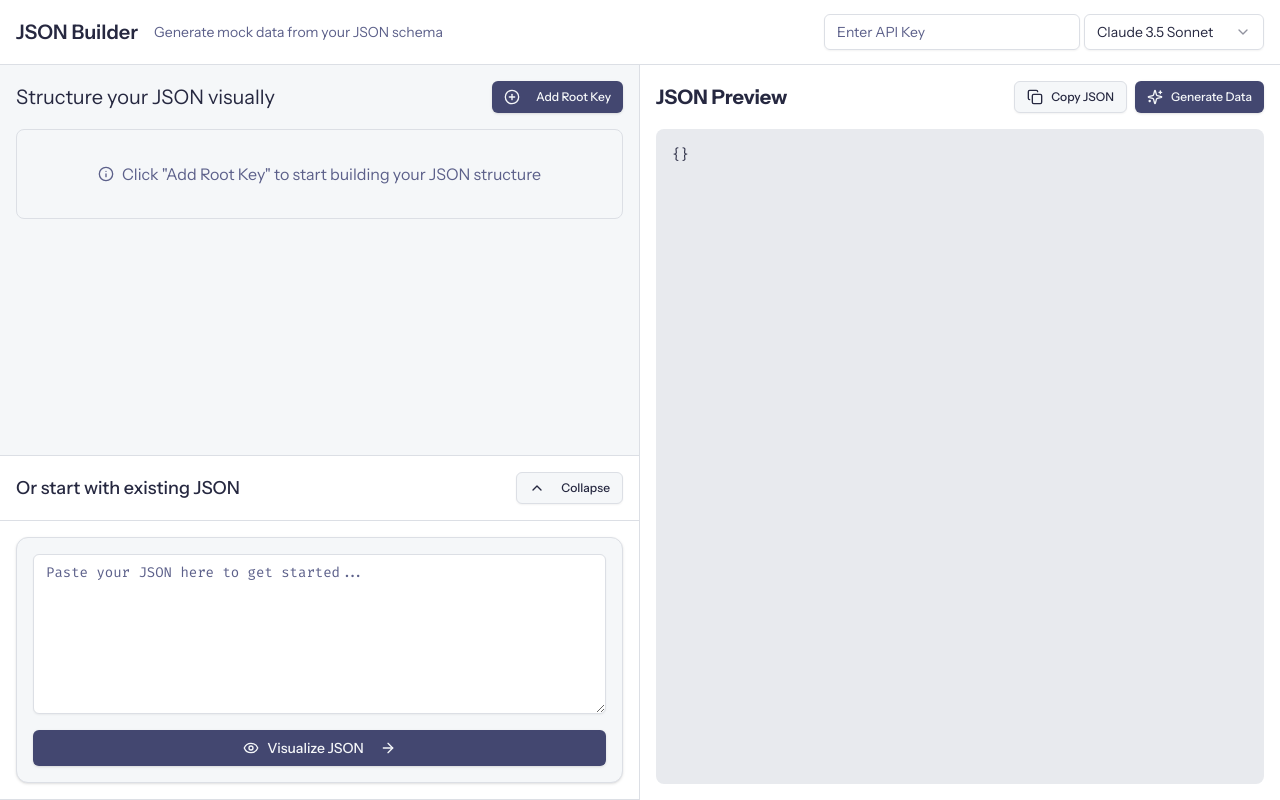
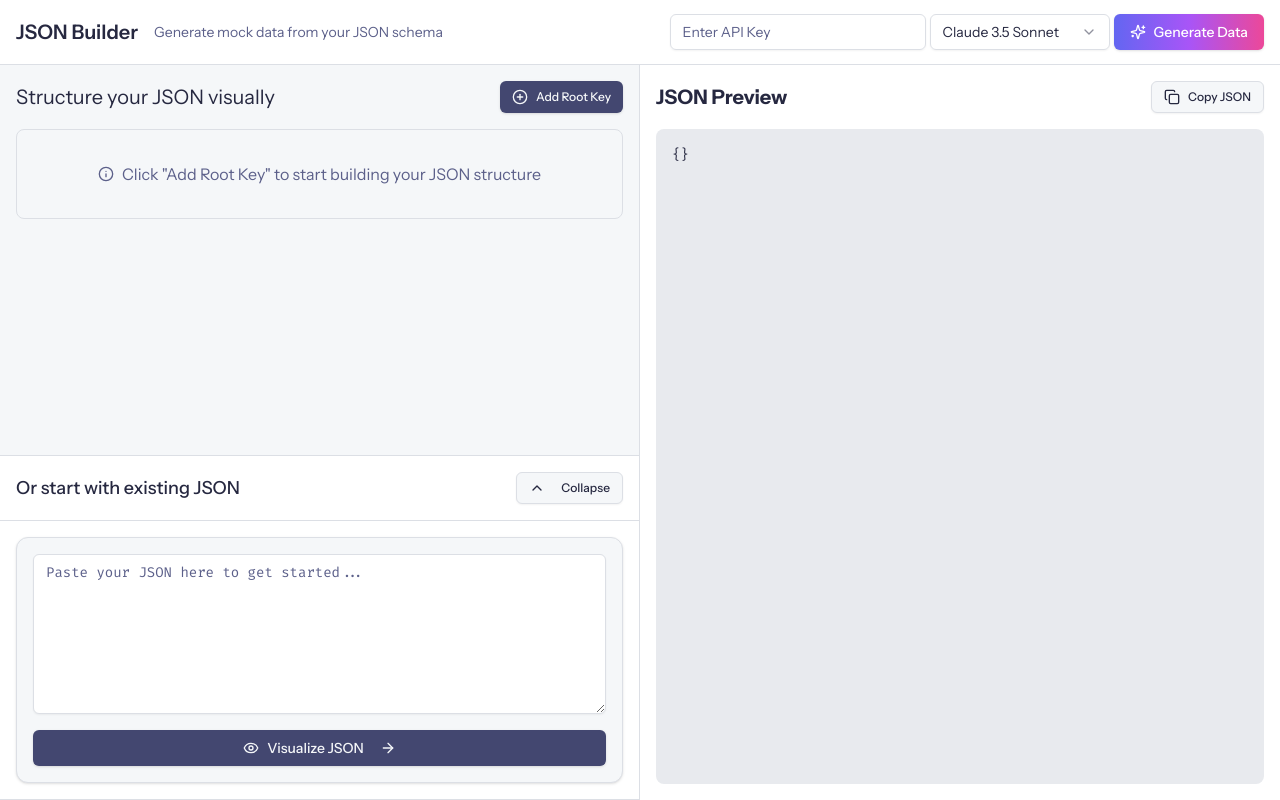
Before and after one commit to yemyat/mock-data-generator, a Next.js app: page / in a window 1280 px wide. Built offline with nearby package versions, Linux system fonts and the light colour scheme.

Commit message:
chore: update

```diff
--- a/components/JSONBuilder.tsx
+++ b/components/JSONBuilder.tsx
@@ -271,8 +271,12 @@ export function JSONBuilder({ onUpdate, initialData }: JSONBuilderProps) {
       <div className="flex justify-between items-center mb-4">
         <h2 className="text-xl">Structure your JSON visually</h2>
         <div className="space-x-2">
-          <Button onClick={addRootNode} size="sm">
-            <PlusCircle className="h-4 w-4 mr-2" />
+          <Button
+            onClick={addRootNode}
+            size="sm"
+            className="flex flex-row space-x-2"
+          >
+            <PlusCircle size={16} />
             Add Root Key
           </Button>
         </div>
--- a/components/JSONPreview.tsx
+++ b/components/JSONPreview.tsx
@@ -1,7 +1,7 @@
 import { JSONValue } from "../types/json";
 import { useState } from "react";
 import { Button } from "@/components/ui/button";
-import { Copy, Check, Sparkles } from "lucide-react";
+import { Copy, Check } from "lucide-react";
 
 interface JSONPreviewProps {
   data: JSONValue;
@@ -39,15 +39,6 @@ export function JSONPreview({ data }: JSONPreviewProps) {
               </>
             )}
           </Button>
-          <Button
-            onClick={copyToClipboard}
-            variant="default"
-            size="sm"
-            className="flex flex-row space-x-2"
-          >
-            <Sparkles size={16} />
-            Generate Data
-          </Button>
         </div>
       </div>
       <pre className="bg-muted p-4 rounded-lg overflow-auto flex-grow text-sm">
--- a/components/NavBar.tsx
+++ b/components/NavBar.tsx
@@ -1,3 +1,5 @@
+import { Sparkles } from "lucide-react";
+import { Button } from "./ui/button";
 import { Input } from "./ui/input";
 import {
   Select,
@@ -46,6 +48,13 @@ export function NavBar() {
               ))}
             </SelectContent>
           </Select>
+          <Button
+            variant="default"
+            className="flex flex-row space-x-2 bg-gradient-to-r from-indigo-500 via-purple-500 to-pink-500 hover:from-indigo-600 hover:via-purple-600 hover:to-pink-600 text-white border-0"
+          >
+            <Sparkles size={16} />
+            Generate Data
+          </Button>
         </div>
       </div>
     </nav>
```
